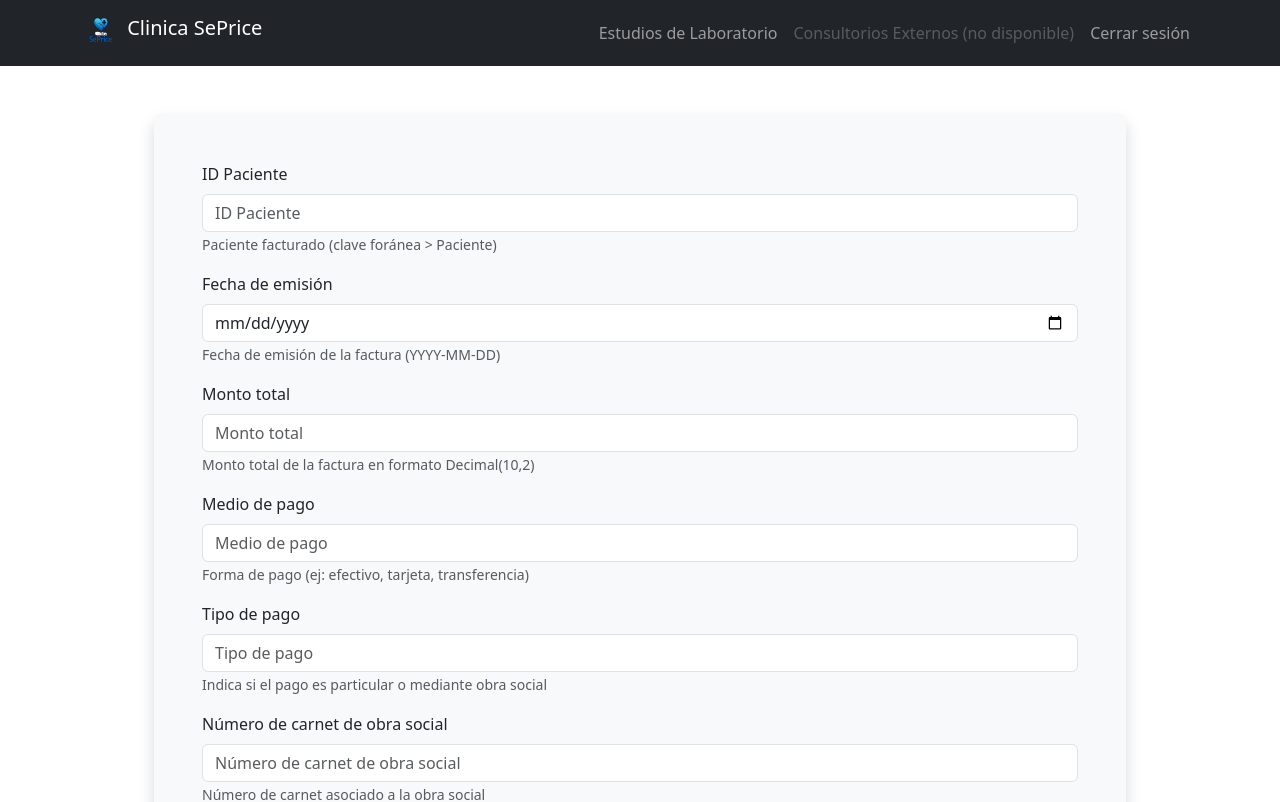
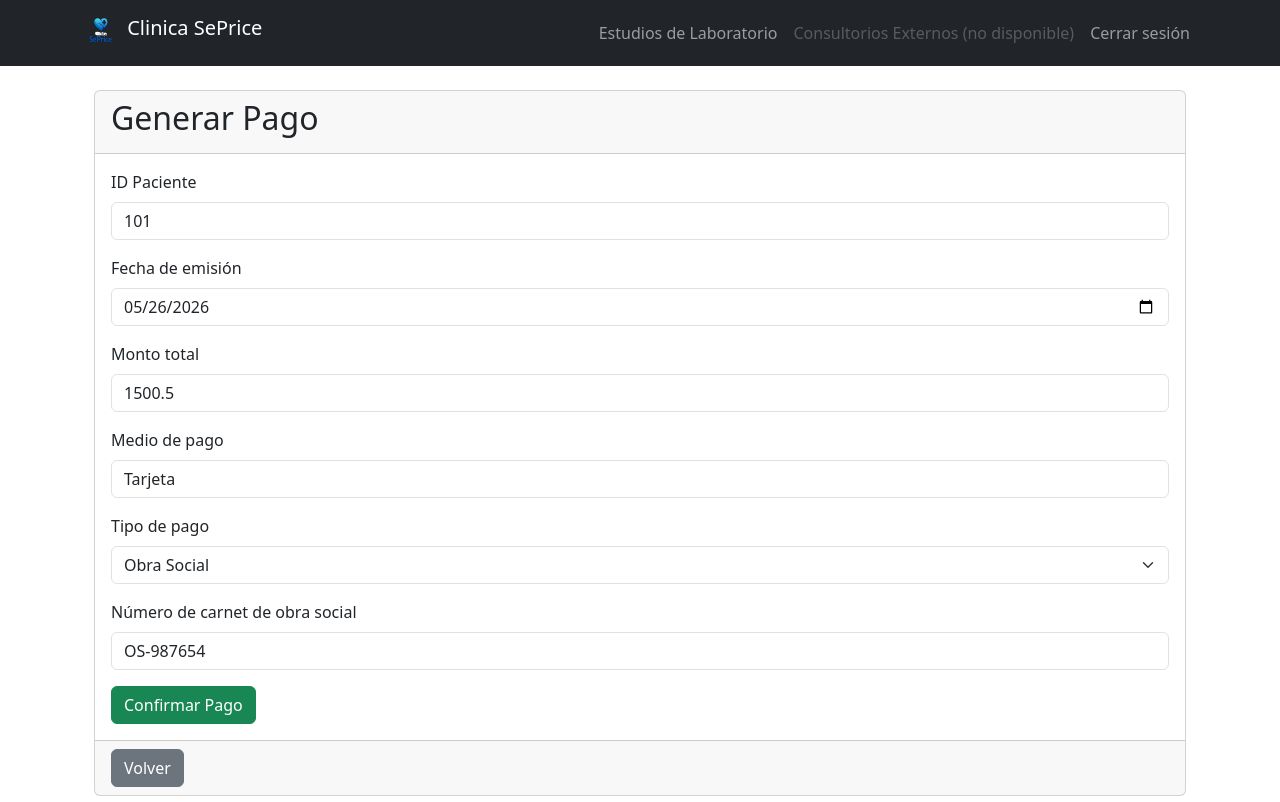
Before and after one commit to fraperrone/ifts29-pp2-proto-front, a React (Vite) app: page /pagos in a window 1280 px wide. Shown: the top 802 px of the page. Built offline with nearby package versions, Linux system fonts and the light colour scheme; sample sign-in values are in the browser's storage.

Commit message:
funcionalidad de pago

```diff
--- a/src/pages/pagos/PagosPage.jsx
+++ b/src/pages/pagos/PagosPage.jsx
@@ -1,24 +1,135 @@
-// generamos pagina para generar pago
-import React from 'react'
-import { Container } from 'react-bootstrap'
-// importamos boton cancelar
-import BotonCancelar from '../../components/buttons/BotonCancelar'
-import FormularioPago from '../../components/forms/FormularioPago'
-import DynamicForm from '../../components/forms/DynamicForm'
-import facturaModel from '../../model/facturaModel'
+import React, { useState } from "react";
+import { Container, Form, Button, Modal, Card } from "react-bootstrap";
+import BotonCancelar from "../../components/buttons/BotonCancelar";
+import facturaModel from "../../model/facturaModel";
+
 const PagosPage = () => {
-  const handleSubmit = (data) => {
-    alert("Data ingresada: " + data)
-  }
+  // Valores por defecto directamente en la página
+  const defaultValues = {
+    id_paciente: 101,
+    fecha: "2026-05-26",
+    monto: 1500.5,
+    medio_pago: "Tarjeta",
+    tipo_pago: "Obra Social",
+    nro_carnet: "OS-987654",
+  };
+
+  const [formData, setFormData] = useState(defaultValues);
+  const [showConfirmModal, setShowConfirmModal] = useState(false);
+  const [showComprobanteModal, setShowComprobanteModal] = useState(false);
+
+  const handleChange = (e) => {
+    const { name, value } = e.target;
+    setFormData(prev => ({ ...prev, [name]: value }));
+  };
+
+  const handleSubmit = (e) => {
+    e.preventDefault();
+    setShowConfirmModal(true);
+  };
+
+  const handleCloseConfirm = () => setShowConfirmModal(false);
+
+  const emitirComprobante = () => {
+    setShowConfirmModal(false);
+    setShowComprobanteModal(true);
+    // simulamos proceso de emisión
+    setTimeout(() => {
+      alert("Comprobante emitido:\n" + JSON.stringify(formData, null, 2));
+      setShowComprobanteModal(false);
+    }, 2000);
+  };
+
   return (
-    <Container>
-        <DynamicForm model={facturaModel} onSubmit={handleSubmit} />
+    <Container className="my-4">
+      <Card>
+        <Card.Header>
+          <h2>Generar Pago</h2>
+        </Card.Header>
+        <Card.Body>
+          <Form onSubmit={handleSubmit}>
+            {Object.entries(facturaModel).map(([key, field]) => {
+              if (key === "nro_carnet" && formData.tipo_pago !== "Obra Social") {
+                return null;
+              }
 
+              if (field.type === "select") {
+                return (
+                  <Form.Group className="mb-3" key={key}>
+                    <Form.Label>{field.label}</Form.Label>
+                    <Form.Select
+                      name={key}
+                      required={field.required}
+                      value={formData[key] || ""}
+                      onChange={handleChange}
+                    >
+                      <option value="">Seleccione...</option>
+                      {field.options.map(opt => (
+                        <option key={opt} value={opt}>{opt}</option>
+                      ))}
+                    </Form.Select>
+                  </Form.Group>
+                );
+              }
 
-        <BotonCancelar />
+              return (
+                <Form.Group className="mb-3" key={key}>
+                  <Form.Label>{field.label}</Form.Label>
+                  <Form.Control
+                    type={field.type}
+                    name={key}
+                    required={field.required}
+                    maxLength={field.maxLength}
+                    step={field.step}
+                    value={formData[key] || ""}
+                    onChange={handleChange}
+                  />
+                </Form.Group>
+              );
+            })}
+            <Button variant="success" type="submit">
+              Confirmar Pago
+            </Button>
+          </Form>
+        </Card.Body>
+        <Card.Footer>
+          <BotonCancelar />
+        </Card.Footer>
+      </Card>
+
+      {/* Modal de confirmación */}
+      <Modal show={showConfirmModal} onHide={handleCloseConfirm} centered>
+        <Modal.Header closeButton>
+          <Modal.Title>Confirmar Datos de Pago</Modal.Title>
+        </Modal.Header>
+        <Modal.Body>
+          <p>Revise los datos antes de confirmar:</p>
+          <ul>
+            {Object.entries(formData).map(([key, value]) => (
+              <li key={key}>
+                <strong>{facturaModel[key]?.label || key}:</strong> {value}
+              </li>
+            ))}
+          </ul>
+        </Modal.Body>
+        <Modal.Footer>
+          <Button variant="secondary" onClick={handleCloseConfirm}>
+            Cancelar
+          </Button>
+          <Button variant="primary" onClick={emitirComprobante}>
+            Confirmar
+          </Button>
+        </Modal.Footer>
+      </Modal>
+
+      {/* Modal de emisión de comprobante */}
+      <Modal show={showComprobanteModal} centered backdrop="static" keyboard={false}>
+        <Modal.Body className="text-center">
+          <h5>Emitiendo comprobante...</h5>
+        </Modal.Body>
+      </Modal>
     </Container>
-  )
-}
+  );
+};
 
-
-export default PagosPage
+export default PagosPage;
```
